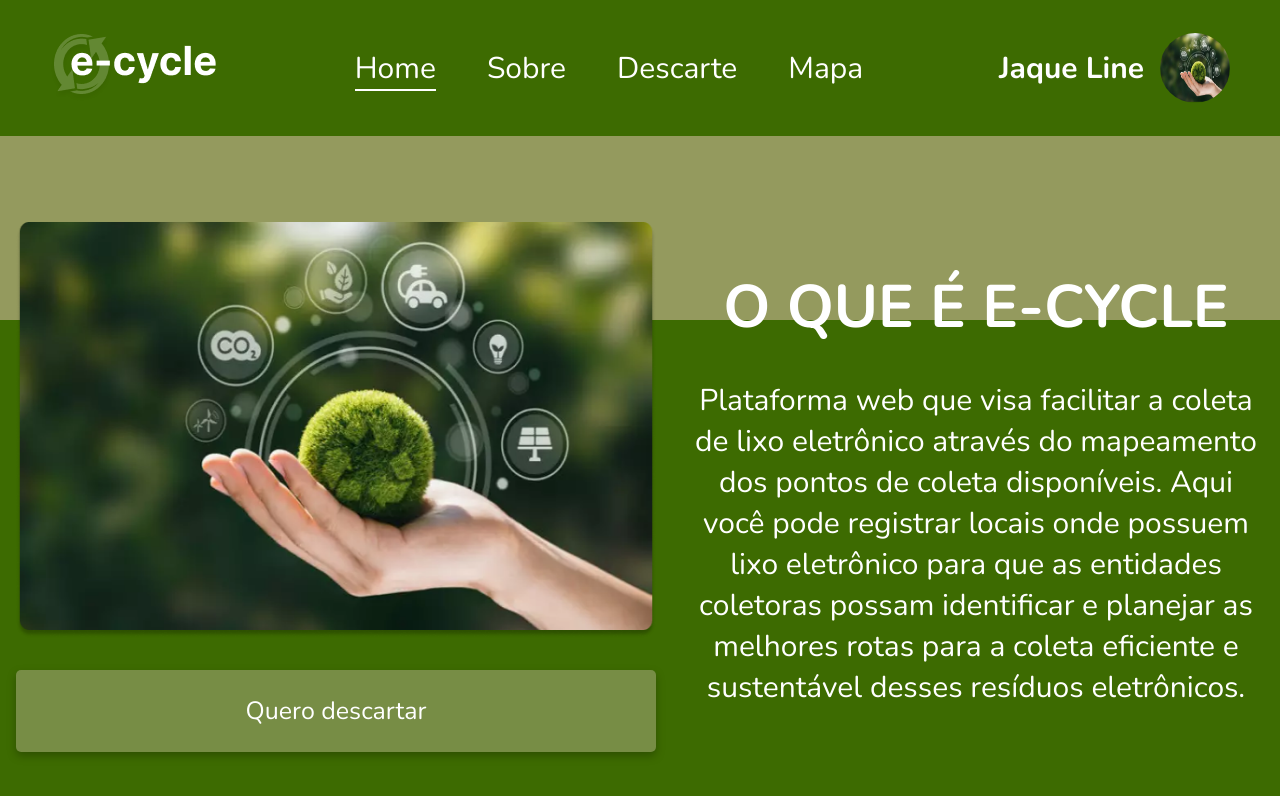
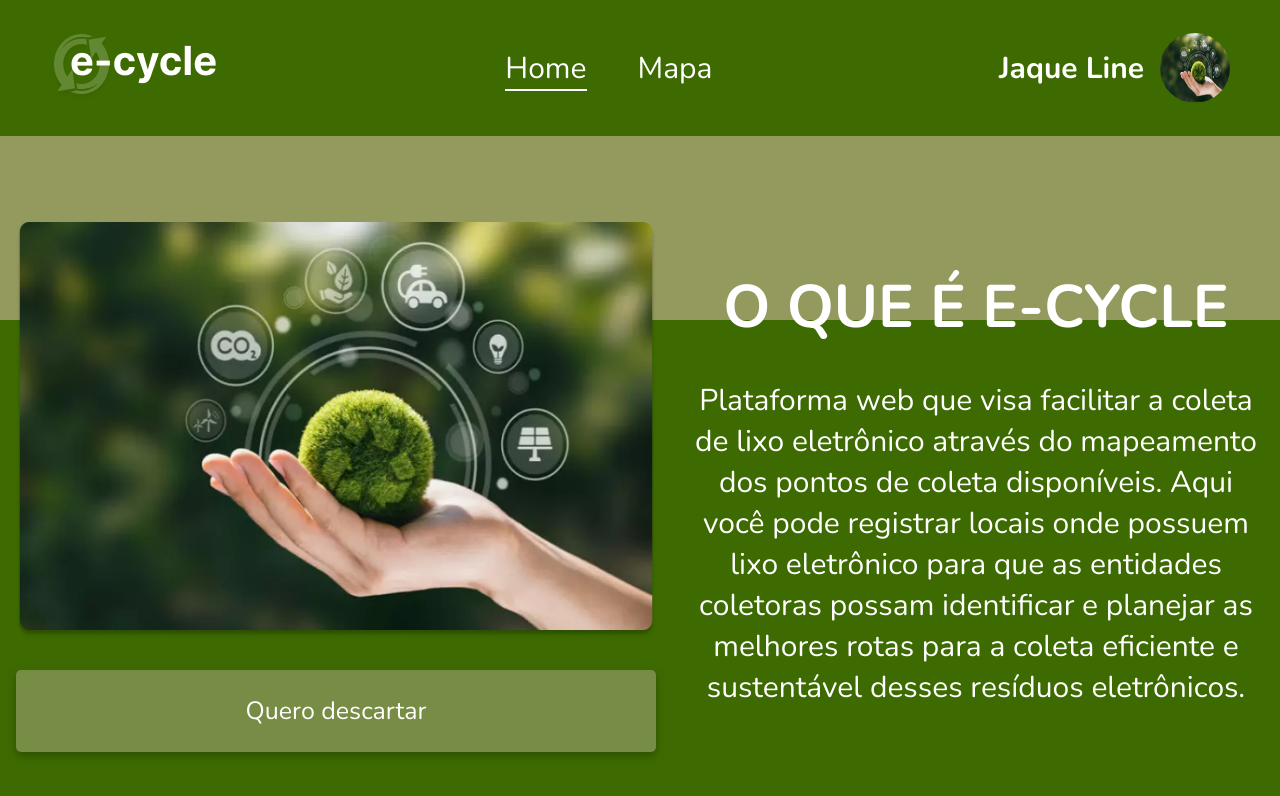
Before and after one commit to gmonteiroc21/projeto-engenharia-de-software, a Next.js app in the folder e-cycle_web/: page /home in a window 1280 px wide. Shown: the top 796 px of the page. Built offline with nearby package versions, Linux system fonts and the light colour scheme.

Commit message:
interface done

```diff
--- a/e-cycle_web/src/components/Layout/index.tsx
+++ b/e-cycle_web/src/components/Layout/index.tsx
@@ -23,7 +23,7 @@ export function Layout({ children }: LayoutChildren) {
   }, []);
   return (
     <AtivacaoDesativacaoProvider>
-      <Navbar />
+      <Navbar user={"coletor"} />
       {larguraDaTela <= 700 && <Sidebar user={"coletor"} />}
       <Container>
         {children}
--- a/e-cycle_web/src/components/Navbar/index.tsx
+++ b/e-cycle_web/src/components/Navbar/index.tsx
@@ -5,8 +5,12 @@ import Link from "next/link";
 import { useRouter } from "next/router";
 import { useEffect, useState } from "react";
 
+interface Props {
+  user: "coletor" | "descartador";
+}
+
 import { useAtivacaoDesativacao } from "../../contexts/button";
-export const Navbar = () => {
+export const Navbar = ({ user }: Props) => {
   const [larguraDaTela, setLarguraDaTela] = useState(window.innerWidth);
   const { ativado, toggleAtivacao } = useAtivacaoDesativacao();
 
@@ -44,27 +48,27 @@ export const Navbar = () => {
               Home
             </Link>
           </li>
-          <li>
-            <Link
-              href="/sobre"
-              className={router.pathname === "/sobre" ? "isActive" : ""}
-            >
-              Sobre
-            </Link>
-          </li>
+          {user === "descartador" ? (
             <li>
               {" "}
               <Link
-              href="/descarte"
-              className={router.pathname === "/descarte" ? "isActive" : ""}
+                href="/mapa"
+                className={router.pathname === "/mapa" ? "isActive" : ""}
               >
                 Descarte
               </Link>
             </li>
+          ) : (
             <li>
               {" "}
-            <Link href="/mapa">Mapa</Link>
+              <Link
+                href="/mapa"
+                className={router.pathname === "/mapa" ? "isActive" : ""}
+              >
+                Mapa
+              </Link>
             </li>
+          )}
         </ul>
       </Navigation>
       <UserContainer>
```
Lines whose indentation alone changed are shown as unchanged.
